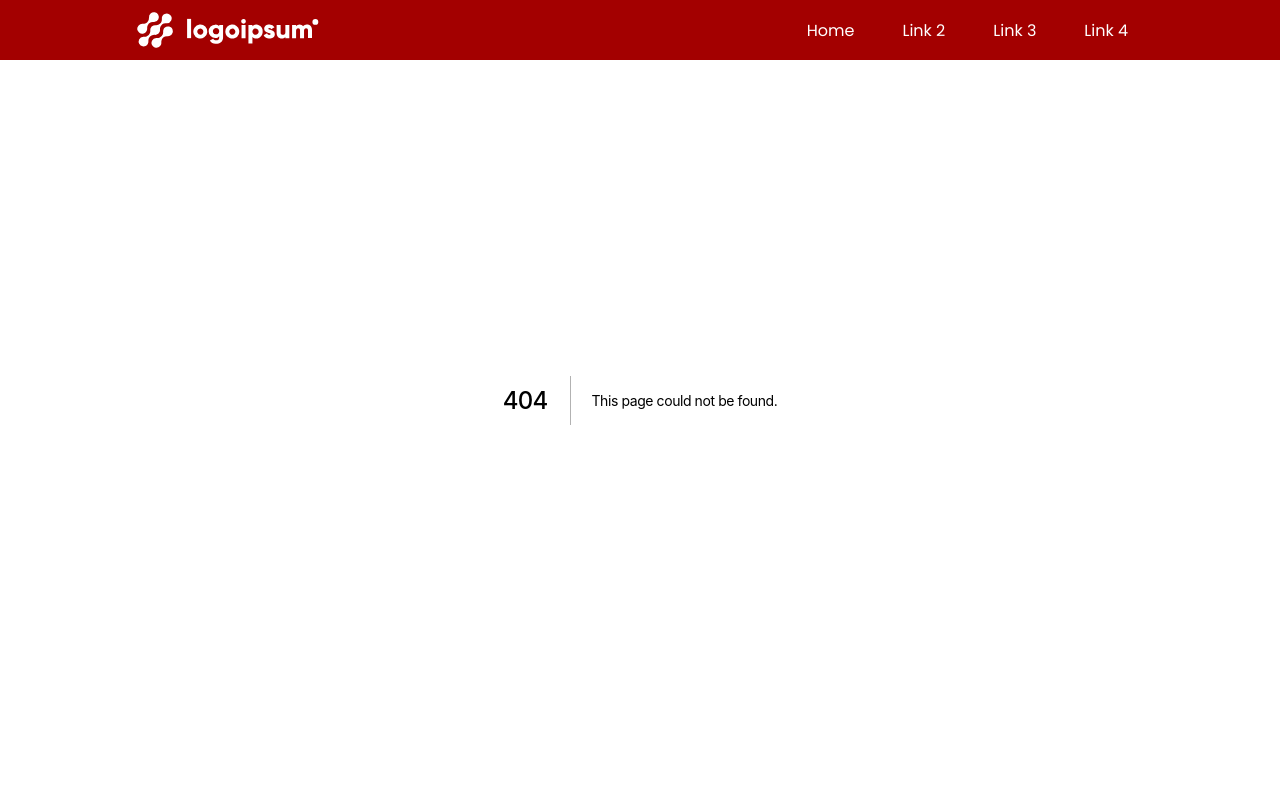
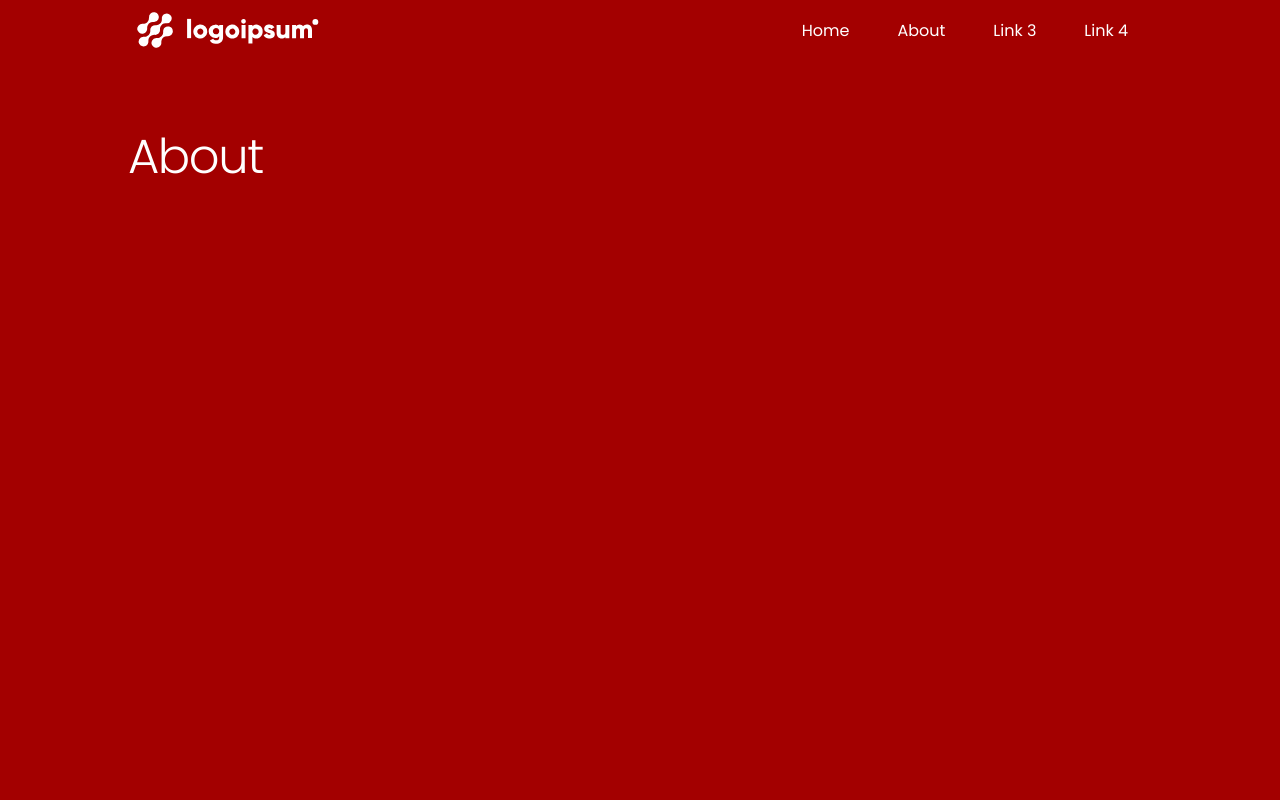
Before and after one commit to michalkoepke/mk-next-sass-starter, a Next.js app: page /about in a window 1280 px wide. Before the commit this address had no page. Shown: the top 800 px of the page. Built offline with nearby package versions, Linux system fonts and the light colour scheme.

Commit message:
first experiments with transitions from tweenPages

```diff
--- /dev/null
+++ b/anim/TransitionLayout.js
@@ -0,0 +1,34 @@
+import gsap from "gsap";
+import { TransitionContext } from "../store/TransitionContext";
+import { useState, useContext, useRef } from "react";
+import useIsomorphicLayoutEffect from "../anim/useIsomorphicLayoutEffect";
+
+export default function TransitionLayout({ children }) {
+  const [displayChildren, setDisplayChildren] = useState(children);
+  const { timeline, background } = useContext(TransitionContext);
+  const el = useRef();
+
+  useIsomorphicLayoutEffect(() => {
+    if (children !== displayChildren) {
+      if (timeline.duration() === 0) {
+        // there are no outro animations, so immediately transition
+        setDisplayChildren(children);
+      } else {
+        timeline.play().then(() => {
+          // outro complete so reset to an empty paused timeline
+          timeline.seek(0).pause().clear();
+          setDisplayChildren(children);
+        });
+      }
+    }
+  }, [children]);
+
+  useIsomorphicLayoutEffect(() => {
+    gsap.to(el.current, {
+      background,
+      duration: 1,
+    });
+  }, [background]);
+
+  return <div ref={el}>{displayChildren}</div>;
+}
--- a/components/Navbar.js
+++ b/components/Navbar.js
@@ -31,8 +31,8 @@ const Navbar = () => {
                 <a>Home</a>
               </Link>
 
-              <Link href="/coins">
-                <a>Link 2</a>
+              <Link href="/about">
+                <a>About</a>
               </Link>
               <Link href="/coins">
                 <a>Link 3</a>
--- a/pages/_app.js
+++ b/pages/_app.js
@@ -1,11 +1,38 @@
 import "../styles/globals.scss";
 import Layout from "../components/Layout";
 
+import { TransitionProvider } from "../store/TransitionContext";
+import TransitionLayout from "../anim/TransitionLayout";
+
+//! do not delete, basic version without page transitions
+
+// function MyApp({ Component, pageProps }) {
+//   return (
+//     <Layout>
+//       <Component {...pageProps} />
+//     </Layout>
+//   );
+// }
+
+//! with transitions enabled:
+
 function MyApp({ Component, pageProps }) {
   return (
-    <Layout>
-      <Component {...pageProps} />
-    </Layout>
+    <TransitionProvider>
+      <TransitionLayout>
+        <div
+          style={{
+            display: "flex",
+            minHeight: "100vh",
+            flexDirection: "column",
+          }}
+        >
+          <Layout>
+            <Component {...pageProps} />
+          </Layout>
+        </div>
+      </TransitionLayout>
+    </TransitionProvider>
   );
 }
 
--- /dev/null
+++ b/pages/about.js
@@ -0,0 +1,16 @@
+import React from "react";
+import styles from "../styles/About.module.scss";
+
+const About = () => {
+  return (
+    <>
+      <section className={styles.section_primary_color}>
+        <div class="container">
+          <h1 className={styles.aboutHeader}>About</h1>
+        </div>
+      </section>
+    </>
+  );
+};
+
+export default About;
--- /dev/null
+++ b/store/TransitionContext.js
@@ -0,0 +1,25 @@
+import React, { useState, createContext, useCallback } from "react";
+import gsap from "gsap";
+
+const TransitionContext = createContext({});
+
+const TransitionProvider = ({ children }) => {
+  const [timeline, setTimeline] = useState(() =>
+    gsap.timeline({ paused: true })
+  );
+
+  const [background, setBackground] = useState("pink");
+  return (
+    <TransitionContext.Provider
+      value={{
+        timeline,
+        setTimeline,
+        background,
+        setBackground,
+      }}
+    >
+      {children}
+    </TransitionContext.Provider>
+  );
+};
+export { TransitionContext, TransitionProvider };
--- /dev/null
+++ b/styles/About.module.scss
@@ -0,0 +1,12 @@
+@import "colors";
+@import "media";
+@import "grids";
+@import "utilities";
+@import "sections";
+
+.aboutHeader {
+  color: $color-white;
+  font-size: 3rem;
+  margin-top: 0;
+  margin-bottom: 4rem;
+}
--- a/styles/Home.module.scss
+++ b/styles/Home.module.scss
@@ -187,3 +187,53 @@
     z-index: -1;
   }
 }
+
+// section stagger
+
+.section_stagger {
+  position: relative;
+  height: auto;
+  width: 100%;
+  overflow-x: hidden;
+  height: 100vh;
+
+  background-color: $color-grey50;
+
+  // @include tablet-landscape-up {
+  //   height: 100vh;
+  //   width: 100%;
+  // }
+
+  .stagger_container {
+    width: 90%;
+    margin: 0 auto;
+
+    display: flex;
+    align-items: center;
+    justify-content: center;
+
+    // opacity: 0.99;
+
+    // background-color: lightblue;
+
+    @include tablet-landscape-up {
+      width: 80%;
+      height: 100%;
+    }
+
+    @include big-desktop-up {
+      width: 70%;
+      height: 100%;
+    }
+
+    .s_box {
+      height: 60px;
+      width: 60px;
+      background-color: $color-primary;
+      margin: 0.5rem;
+      display: inline-block;
+      padding: 0;
+      // opacity: 0;
+    }
+  }
+}
--- a/styles/_sections.scss
+++ b/styles/_sections.scss
@@ -23,6 +23,10 @@
   background-color: transparent;
 }
 
+.section_grey100 {
+  @extend %section;
+  background-color: $color-grey100;
+}
 .section_grey50 {
   @extend %section;
   background-color: $color-grey50;
@@ -43,3 +47,8 @@
   @extend %section;
   background-color: $color-grey900;
 }
+
+.section_primary_color {
+  @extend %section;
+  background-color: $color-primary;
+}
```
Also changed, not shown: anim/animBox.js (added, +35 -0 lines), pages/index.js (+49 -7 lines), components/heroBarba/HeroBarba.js (added), components/heroBarba/HeroBarba.module.scss (added).
